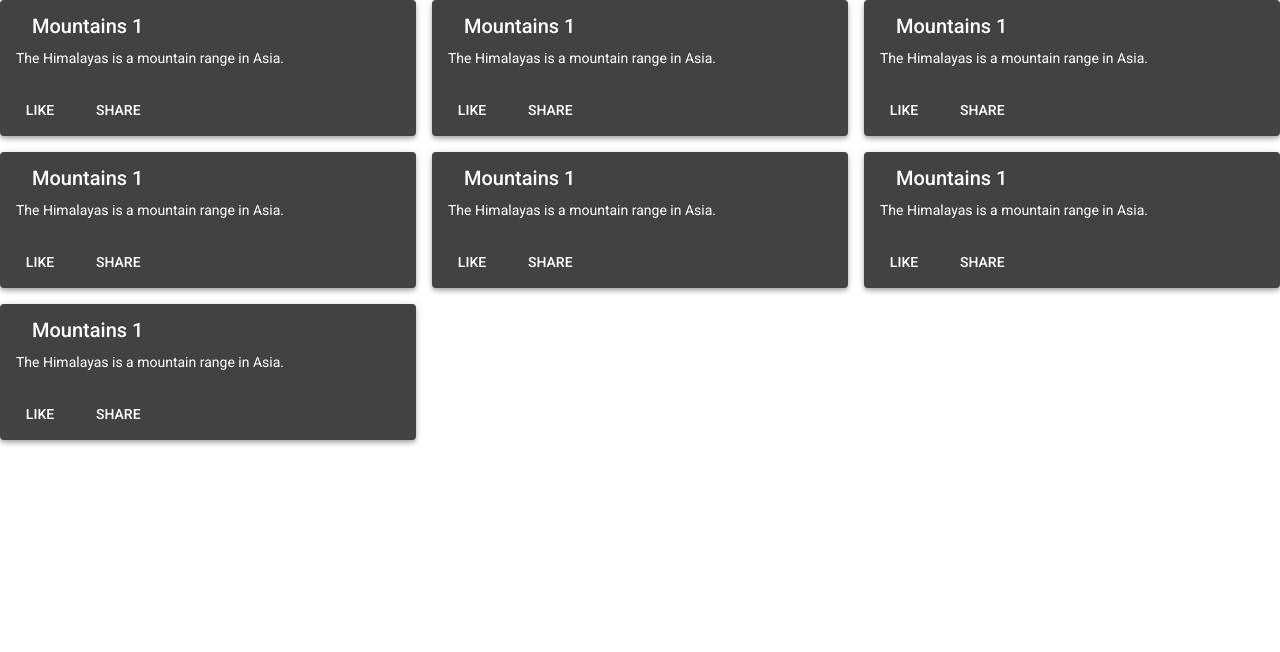
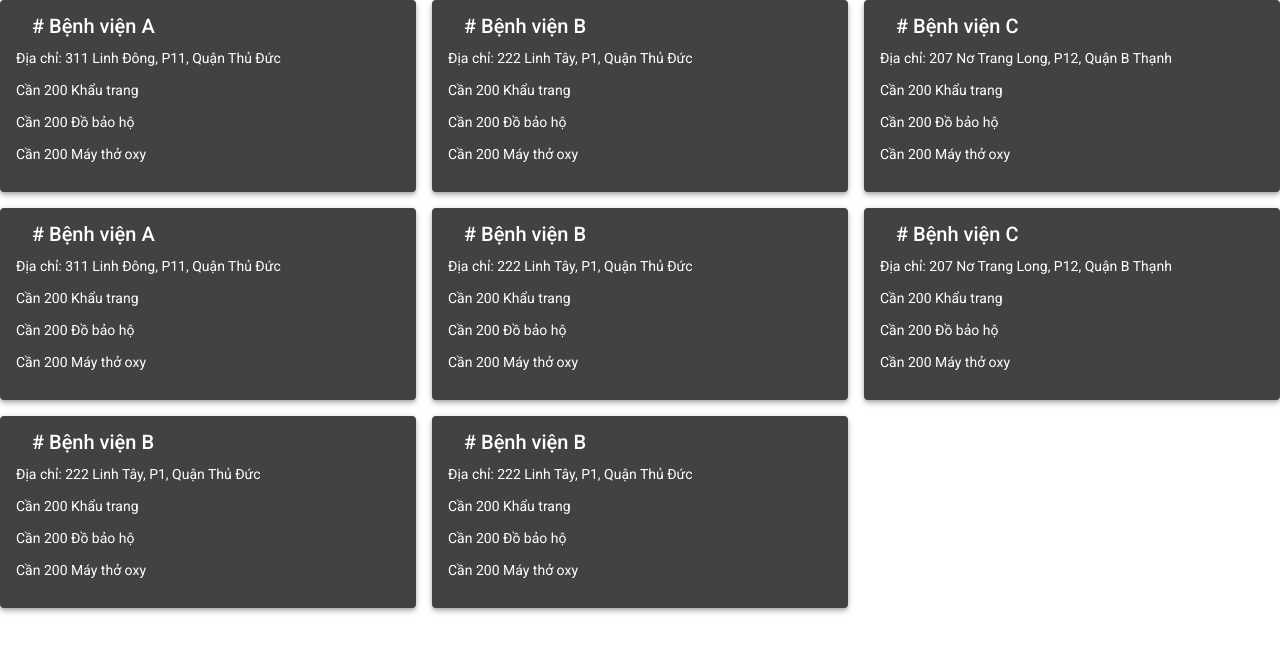
Before and after one commit to ngoclinh93qt/VN-COVID-SOS, an Angular app: page /hospital in a window 1280 px wide. Shown: the top 652 px of the page. Built offline with nearby package versions, Linux system fonts and the light colour scheme.

Commit message:
binding card data

```diff
--- a/src/app/pages/hospital/hospital.component.html
+++ b/src/app/pages/hospital/hospital.component.html
@@ -1,7 +1,7 @@
 <div class="content">
   <div fxLayout="row wrap" fxLayoutGap="16px grid">
-    <div [fxFlex]="(100/gridColumns) + '%'" fxFlex.xs="100%" fxFlex.sm="33%" *ngFor="let num of [1,2,3,4,5,6,7]">
-      <app-card></app-card>
+    <div [fxFlex]="(100/gridColumns) + '%'" fxFlex.xs="100%" fxFlex.sm="33%" *ngFor="let hospital of hospitals">
+      <app-card [hospital]="hospital"></app-card>
     </div>
   </div>
 </div>
--- a/src/app/pages/hospital/hospital.component.ts
+++ b/src/app/pages/hospital/hospital.component.ts
@@ -1,21 +1,83 @@
 import { Component, OnInit } from '@angular/core';
+import { Hospital } from './model/hospital.mode';
 
 @Component({
   selector: 'app-hospital',
   templateUrl: './hospital.component.html',
-  styleUrls: ['./hospital.component.scss']
+  styleUrls: ['./hospital.component.scss'],
 })
 export class HospitalComponent implements OnInit {
+  gridColumns = 3;
+  hospitals: Hospital[] = [];
 
-  gridColumns = 3;
-
-  toggleGridColumns() {
-    this.gridColumns = this.gridColumns === 3 ? 4 : 3;
+  constructor() {
+    this.hospitals = [
+      {
+        id: "1",
+        name: 'Bệnh viện A',
+        address: '311 Linh Đông, P11, Quận Thủ Đức',
+        numPatient: 200,
+        numBeds: 200,
+        statusList: [{ key: 'Khẩu trang', value: 200 }, { key: 'Đồ bảo hộ', value: 200 }, { key: 'Máy thở oxy', value: 200 }],
+      },
+      {
+        id: "2",
+        name: 'Bệnh viện B',
+        address: '222 Linh Tây, P1, Quận Thủ Đức',
+        numPatient: 200,
+        numBeds: 200,
+        statusList: [{ key: 'Khẩu trang', value: 200 }, { key: 'Đồ bảo hộ', value: 200 }, { key: 'Máy thở oxy', value: 200 }],
+      },
+      {
+        id: "3",
+        name: 'Bệnh viện C',
+        address: '207 Nơ Trang Long, P12, Quận B Thạnh',
+        numPatient: 200,
+        numBeds: 200,
+        statusList: [{ key: 'Khẩu trang', value: 200 }, { key: 'Đồ bảo hộ', value: 200 }, { key: 'Máy thở oxy', value: 200 }],
+      },
+      {
+        id: "4",
+        name: 'Bệnh viện A',
+        address: '311 Linh Đông, P11, Quận Thủ Đức',
+        numPatient: 200,
+        numBeds: 200,
+        statusList: [{ key: 'Khẩu trang', value: 200 }, { key: 'Đồ bảo hộ', value: 200 }, { key: 'Máy thở oxy', value: 200 }],
+      },
+      {
+        id: "5",
+        name: 'Bệnh viện B',
+        address: '222 Linh Tây, P1, Quận Thủ Đức',
+        numPatient: 200,
+        numBeds: 200,
+        statusList: [{ key: 'Khẩu trang', value: 200 }, { key: 'Đồ bảo hộ', value: 200 }, { key: 'Máy thở oxy', value: 200 }],
+      },
+      {
+        id: "6",
+        name: 'Bệnh viện C',
+        address: '207 Nơ Trang Long, P12, Quận B Thạnh',
+        numPatient: 200,
+        numBeds: 200,
+        statusList: [{ key: 'Khẩu trang', value: 200 }, { key: 'Đồ bảo hộ', value: 200 }, { key: 'Máy thở oxy', value: 200 }],
+      },
+      {
+        id: "7",
+        name: 'Bệnh viện B',
+        address: '222 Linh Tây, P1, Quận Thủ Đức',
+        numPatient: 200,
+        numBeds: 200,
+        statusList: [{ key: 'Khẩu trang', value: 200 }, { key: 'Đồ bảo hộ', value: 200 }, { key: 'Máy thở oxy', value: 200 }],
+      },
+      {
+        id: "8",
+        name: 'Bệnh viện B',
+        address: '222 Linh Tây, P1, Quận Thủ Đức',
+        numPatient: 200,
+        numBeds: 200,
+        statusList: [{ key: 'Khẩu trang', value: 200 }, { key: 'Đồ bảo hộ', value: 200 }, { key: 'Máy thở oxy', value: 200 }],
+      },
+    ];
   }
 
-  constructor() { }
-
-  ngOnInit(): void {
-  }
-
+  ngOnInit(): void {}
 }
--- /dev/null
+++ b/src/app/pages/hospital/model/hospital.mode.ts
@@ -0,0 +1,12 @@
+import { HospitalStatus } from './hospital.status.mode';
+
+export class Hospital {
+  public id?: string;
+  public name?: string;
+  public address?: string;
+  public numPatient?: number;
+  public numBeds?: number;
+  public statusList?: HospitalStatus[];
+
+  constructor() {}
+}
--- /dev/null
+++ b/src/app/pages/hospital/model/hospital.status.mode.ts
@@ -0,0 +1,5 @@
+export class HospitalStatus{
+  public key?: string;
+  public value?: number;
+  constructor() {}
+}
--- a/src/app/shared/components/card/card.component.html
+++ b/src/app/shared/components/card/card.component.html
@@ -1,14 +1,15 @@
 <mat-card class="mat-elevation-z4">
   <mat-card-header>
-    <mat-card-title>Mountains {{1}}</mat-card-title>
+    <mat-card-title># {{hospital?.name}}</mat-card-title>
   </mat-card-header>
   <mat-card-content>
     <p>
-      The Himalayas is a mountain range in Asia.
+      Địa chỉ: {{hospital?.address}}
     </p>
+    <div *ngFor="let status of hospital?.statusList">
+      <p>
+        Cần {{status.value}}  {{status.key}}
+      </p>
+    </div>
   </mat-card-content>
-  <mat-card-actions>
-    <button mat-button>LIKE</button>
-    <button mat-button>SHARE</button>
-  </mat-card-actions>
 </mat-card>
--- a/src/app/shared/components/card/card.component.ts
+++ b/src/app/shared/components/card/card.component.ts
@@ -1,4 +1,5 @@
-import { Component, OnInit } from '@angular/core';
+import { Component, OnInit, Input } from '@angular/core';
+import { Hospital } from 'src/app/pages/hospital/model/hospital.mode';
 
 @Component({
   selector: 'app-card',
@@ -6,6 +7,7 @@ import { Component, OnInit } from '@angular/core';
   styleUrls: ['./card.component.scss']
 })
 export class CardComponent implements OnInit {
+  @Input() hospital?: Hospital;
 
   constructor() { }
 
```
